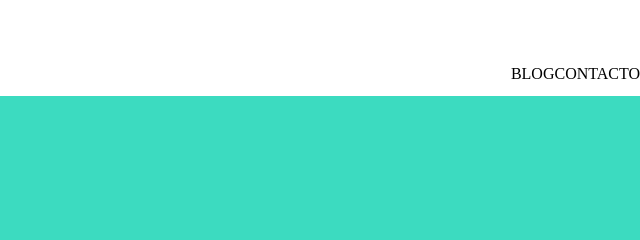
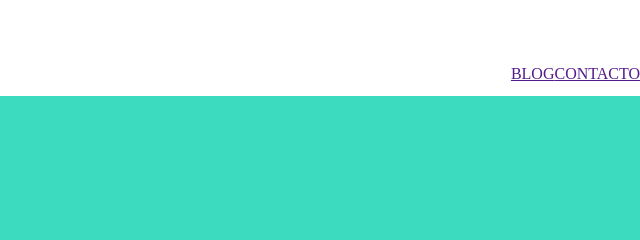
Before and after one commit to Adalab/modulo-1-evaluacion-intermedia-Marianne-Orts, a plain HTML site: page index.html in a window 1280 px wide. Shown: the top 240 px of the page, 640-1280 px from the left. Drawn offline with Linux system fonts and the light colour scheme.

Commit message:
Transform menu to uppercase using css and add href in their respective anchors

```diff
--- a/index.html
+++ b/index.html
@@ -25,9 +25,8 @@
       <div class="header-menu">
         <nav>
           <ul class="menu">
-            <li class="menu1">BLOG</li>
-
-            <li class="menu2">CONTACTO</li>
+            <li class="menu1"><a href="">Blog</a></li>
+            <li class="menu2"><a href="">Contacto</a></li>
           </ul>
         </nav>
       </div>
--- a/styles/main.css
+++ b/styles/main.css
@@ -23,6 +23,7 @@
 }
 
 .menu {
+  text-transform: uppercase;
   list-style: none;
   font-size: 16px;
   display: flex;
```
